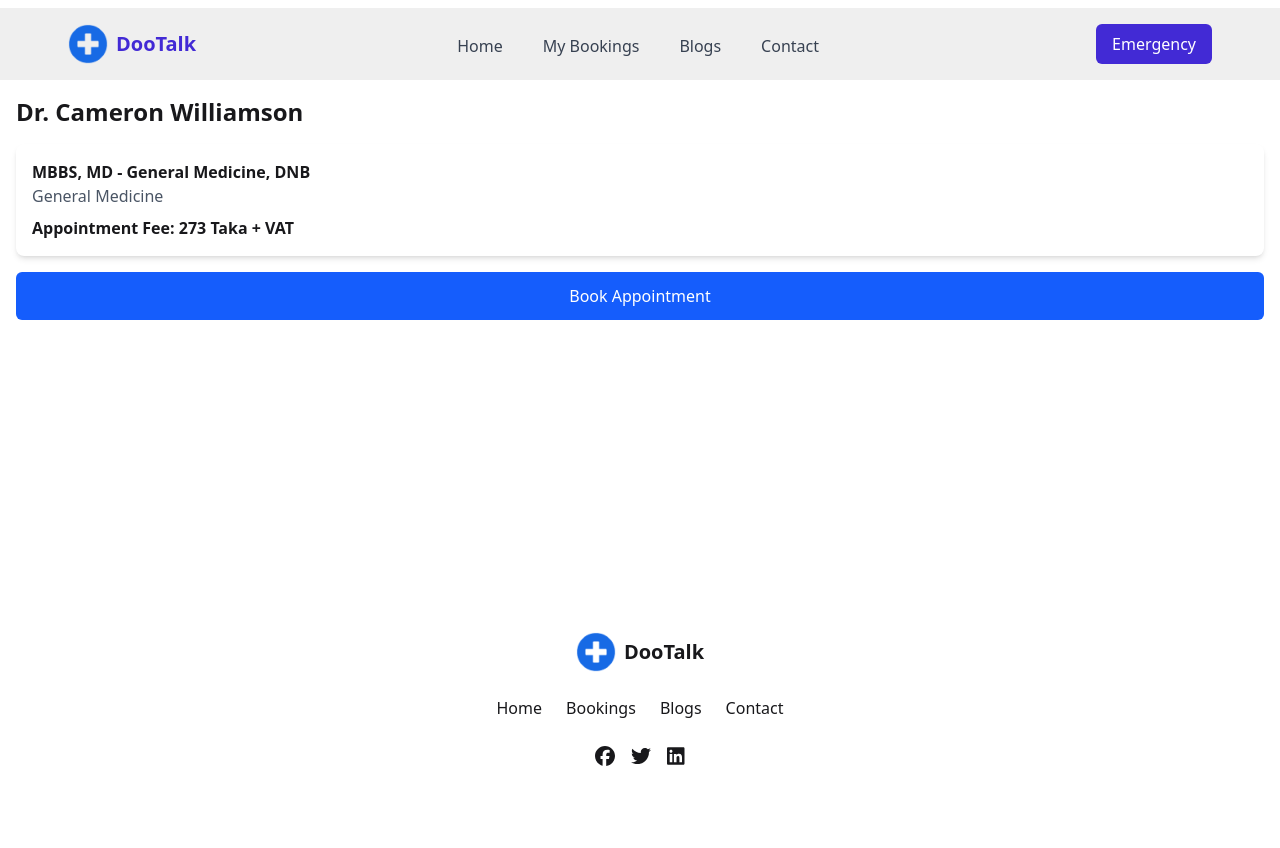
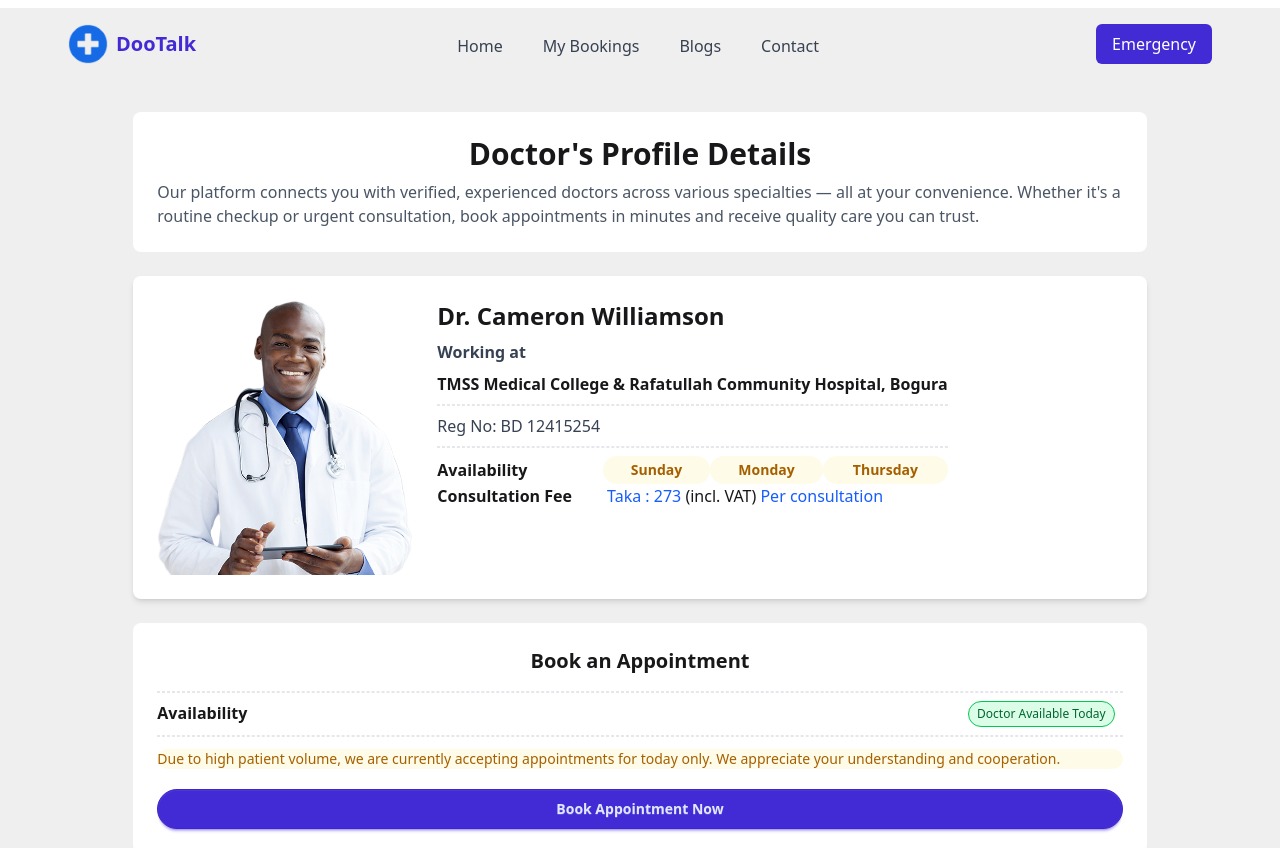
Before and after one commit to asmaulhosna1/ass-8, a React (Vite) app: page /doctors/1 in a window 1280 px wide. Shown: the top 848 px of the page. Before the commit the page ends 800 px from the top, so only its background shows below. Built offline with nearby package versions, Linux system fonts and the light colour scheme.

Commit message:
added bookings

```diff
--- a/package.json
+++ b/package.json
@@ -15,7 +15,7 @@
     "@fortawesome/free-solid-svg-icons": "^6.7.2",
     "@fortawesome/react-fontawesome": "^0.2.2",
     "@tailwindcss/vite": "^4.1.4",
-    "framer-motion": "^12.7.4",
+    "framer-motion": "^12.8.0",
     "react": "^19.0.0",
     "react-countup": "^6.5.3",
     "react-dom": "^19.0.0",
--- a/src/components/DoctorCard.jsx
+++ b/src/components/DoctorCard.jsx
@@ -34,7 +34,7 @@ const DoctorCard = ({ doctor }) => {
       <img
         src={doctorImages[doctor.id]}
         alt={doctor.name}
-        className="w-full h-64 p-6 rounded-4xl"
+        className="w-full p-6 rounded-4xl"
       />
 
       <div className="p-6">
@@ -53,7 +53,7 @@ const DoctorCard = ({ doctor }) => {
 
         <Link
           to={`/doctors/${doctor.id}`}
-           className="border border-blue-500 w-full text-blue-800 text-md  px-20
+           className="border border-blue-500 w-full text-blue-800 text-md px-2 lg:px-20
             rounded-full mr-2 py-1 font-medium"> View Details </Link>
 
       </div>
--- a/src/components/Navbar.jsx
+++ b/src/components/Navbar.jsx
@@ -18,7 +18,7 @@ const Navbar = () => {
   });
 
   return (
-    <nav className="navbar bg-[#EFEFEF] w-full mx-auto py-4 px-6 sticky top-0 z-50 mt-2">
+    <nav className=" bg-[#EFEFEF] w-full mx-auto py-4 px-6 sticky top-0 z-50 mt-2">
       <div className="container mx-auto flex justify-between items-center">
         <div className='pl-11'>
         <NavLink
--- a/src/pages/Bookings.jsx
+++ b/src/pages/Bookings.jsx
@@ -41,17 +41,19 @@ const Bookings = () => {
   };
 
   return (
-    <div className="container mx-auto p-4">
-      <h1 className="text-2xl font-bold mb-6">My Appointments</h1>
+    <div className="container mx-auto ">
+
 
       {appointments.length === 0 ? (
-        <div className="text-center bg-white p-8 rounded-lg shadow">
-          <p className="text-gray-500 mb-4">
+        <div className="text-center bg-[#EFEFEF]">
+
+          <h1 className="lg:text-4xl text-2xl font-bold pt-7">
             You haven't booked any appointments yet.
-          </p>
+          </h1>
+          <p className="text-gray-500 mb-4 mt-5">Our platform connects you with verified, experienced doctors across various specialties — all at your convenience.</p>
           <button
             onClick={() => navigate('/')}
-            className="btn btn-primary"
+            className="btn btn-primary md:mb-20 mb:10 lg:mb-32"
           >
             Book an Appointment
           </button>
--- a/src/pages/DoctorDetails.jsx
+++ b/src/pages/DoctorDetails.jsx
@@ -2,6 +2,34 @@ import { useParams, useNavigate } from 'react-router-dom';
 import { toast } from 'react-toastify';
 import { doctors } from '../data/doctors';
 import { useEffect } from 'react';
+import doctor1 from '../assets/C001-assets/doctor1.png';
+import doctor2 from '../assets/C001-assets/docto2.jpg';
+import doctor3 from '../assets/C001-assets/doctor3.jpg';
+import doctor4 from '../assets/C001-assets/doctor4.jpg';
+import doctor5 from '../assets/C001-assets/doctor5.png';
+import doctor6 from '../assets/C001-assets/doctor6.jpg';
+import doctor7 from '../assets/C001-assets/doctor7.jpg';
+import doctor8 from '../assets/C001-assets/doctor8.jpg';
+import doctor9 from '../assets/C001-assets/doctor9.jpg';
+import doctor10 from '../assets/C001-assets/doctor10.jpg';
+import doctor11 from '../assets/C001-assets/doctor11.jpg';
+import doctor12 from '../assets/C001-assets/doctor12.jpg';
+
+const doctorImages ={
+  1:doctor1,
+  2:doctor2,
+  3:doctor3,
+  4:doctor4,
+  5:doctor5,
+  6:doctor6,
+  7:doctor7,
+  8:doctor8,
+  9:doctor9,
+  10:doctor10,
+  11:doctor11,
+  12:doctor12,
+}
+
 
 const DoctorDetails = () => {
   const { id } = useParams();
@@ -13,10 +41,6 @@ const DoctorDetails = () => {
       navigate('/no-doctor-found',{replace :true});
           }
   },[doctor,navigate]);
-
-
-
-
 
   const handleBookAppointment = () => {
     const appointments = JSON.parse(localStorage.getItem('appointments') || '[]');
@@ -44,21 +68,81 @@ const DoctorDetails = () => {
   };
 
   return (
-    <div className="container mx-auto p-4">
-      <h1 className="text-2xl font-bold mb-4">{doctor.name}</h1>
-      <div className="bg-white p-4 rounded-lg shadow-md mb-4">
-        <p className="font-semibold">{doctor.qualifications}</p>
-        <p className="text-gray-600 mb-2">{doctor.specialty}</p>
-        <p className="font-bold">Appointment Fee: {doctor.fee} Taka + VAT</p>
+    <main className="flex-grow p-4 md:p-8 mx-auto w-full bg-[#EFEFEF]">
+        {/* Doctor Profile Header */}
+        <div className="bg-white w-10/12 mx-auto rounded-lg  p-6 mb-6">
+          <h1 className="text-2xl md:text-3xl font-bold mb-2 text-center">Doctor's Profile Details</h1>
+          <p className="text-gray-600 ">
+          Our platform connects you with verified, experienced doctors across various specialties — all at your convenience. Whether it's a routine checkup or urgent consultation, book appointments in minutes and receive quality care you can trust.
+          </p>
         </div>
+
+        {/* Doctor Information Section */}
+        <div className="bg-white w-10/12 mx-auto rounded-lg shadow-md p-6 mb-6 flex space-x-6">
+          <div className=''>
+            <img className='w-64' src={doctorImages[doctor.id]}  alt="" />
+          </div>
+         <div>
+         <h2 className="text-xl md:text-2xl font-bold mb-1">{doctor.name}</h2>
+          <p className="text-gray-700 mb-2">{doctor.education}</p>
+
+            <p className="font-semibold text-gray-700 mb-2">Working at</p>
+            <p className="font-bold">{doctor.hospital}</p>
+            <p className='border border-gray-200 border-dashed mt-2 mb-2'></p>
+            <span className="font-medium text-gray-700">Reg No: {doctor.regNo}</span>
+            <p className='border border-gray-200 border-dashed mt-2 mb-2'></p>
+
+
+        {/* Availability Section */}
+
+          <div className="overflow-x-auto">
+            <table className=" w-full ">
+              <thead  className="">
+                <tr>
+                  <th className="text-start">Availability</th>
+                  {doctor.availability.map(day => (
+                    <th key={day}   className="bg-yellow-50 text-yellow-700 border-yellow-400 text-sm px-4 py-1 rounded-full text-center ">{day}</th>
+                  ))}
+                </tr>
+              </thead>
+              <tbody className=''>
+                <tr >
+                  <td className="font-semibold ">Consultation Fee</td>
+                  <td colSpan={doctor.availability.length}>
+                    <span className='text-blue-600 font-medium space-x-1 pl-1'>Taka : {doctor.fee}</span> (incl. VAT) <span className='text-blue-600'>Per consultation</span>
+                  </td>
+                </tr>
+              </tbody>
+            </table>
+          </div>
+         </div>
+          </div>
+
+        {/* Appointment Section */}
+        <div className="bg-white w-10/12 mx-auto rounded-lg  p-6">
+          <h3 className="text-lg md:text-xl font-bold mb-4 text-center">Book an Appointment</h3>
+          <p className='border border-gray-200 border-dashed mt-2 mb-2'></p>
+          <div className='flex justify-between'>
+            <p className='font-bold'>Availability</p>
+            <p className="border border-green-500 bg-green-100 text-green-800 text-xs px-2 py-1 rounded-full mr-2">Doctor Available Today</p>
+          </div>
+          <p className='border border-gray-200 border-dashed mt-2 mb-2'></p>
+
+      <p className="text-yellow-700 bg-yellow-50 border-yellow-400 text-sm rounded-full mb-5 mt-3">
+         Due to high patient volume, we are currently accepting appointments for today
+           only. We appreciate your understanding and cooperation.
+           </p>
 
           <button
             onClick={handleBookAppointment}
-        className="w-full py-3 bg-blue-600 text-white rounded-md hover:bg-blue-700 transition"
+            className="btn btn-primary w-full rounded-full"
           >
-        Book Appointment
+            Book Appointment Now
           </button>
+
+
         </div>
+      </main>
   );
 };
 
```
Also changed, not shown: 1 other file (tests, documents, lock files or other folders). Lines whose indentation alone changed are shown as unchanged.
